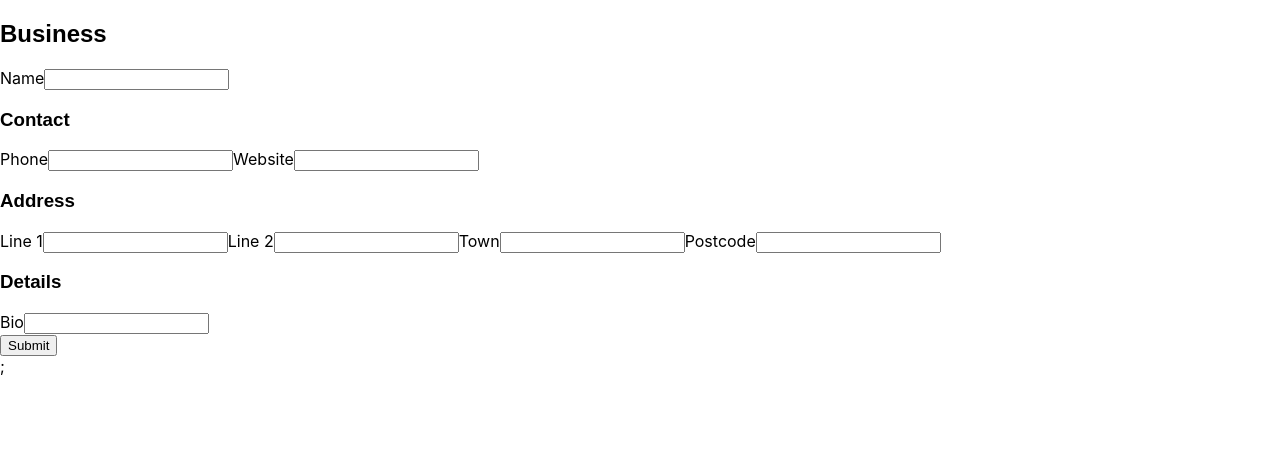
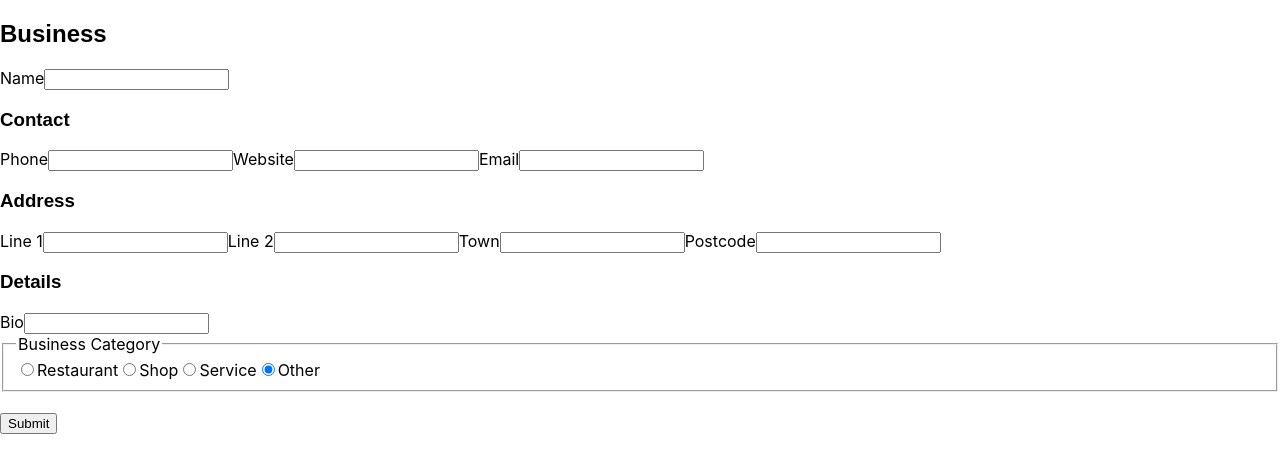
Before and after one commit to dawlishwarren/BSCC, a Next.js app in the folder bscc-directory-app/: page /new in a window 1280 px wide. Shown: the top 472 px of the page. Built offline with nearby package versions, Linux system fonts and the light colour scheme; a web font is replaced by a local one.

Commit message:
Dir has basic functions and next-auth installed

```diff
--- a/bscc-directory-app/components/form/Form.js
+++ b/bscc-directory-app/components/form/Form.js
@@ -14,10 +14,12 @@ const Form = ({ formId, businessForm, forNewBusiness = true }) => {
 		bio: businessForm.bio,
 		phone: businessForm.contact.phone,
 		website: businessForm.contact.website,
+		email: businessForm.contact.email,
 		line_1: businessForm.address.line_1,
 		line_2: businessForm.address.line_2,
 		town: businessForm.address.town,
 		postcode: businessForm.address.postcode,
+		category: businessForm.category,
 	});
 
 	/* The PUT method edits an existing entry in the mongodb database. */
@@ -36,6 +38,7 @@ const Form = ({ formId, businessForm, forNewBusiness = true }) => {
 					contact: {
 						phone: form.phone,
 						website: form.website,
+						email: form.email,
 					},
 					address: {
 						line_1: form.line_1,
@@ -44,6 +47,7 @@ const Form = ({ formId, businessForm, forNewBusiness = true }) => {
 						postcode: form.postcode,
 					},
 					bio: form.bio,
+					category: form.category,
 				}),
 			});
 
@@ -53,7 +57,7 @@ const Form = ({ formId, businessForm, forNewBusiness = true }) => {
 			}
 
 			const { data } = await res.json();
-
+			console.log(data);
 			mutate(`/api/business/${id}`, data, false); // Update the local data without a revalidation
 			router.push('/directory');
 		} catch (error) {
@@ -75,6 +79,7 @@ const Form = ({ formId, businessForm, forNewBusiness = true }) => {
 					contact: {
 						phone: form.phone,
 						website: form.website,
+						email: form.email,
 					},
 					address: {
 						line_1: form.line_1,
@@ -83,9 +88,10 @@ const Form = ({ formId, businessForm, forNewBusiness = true }) => {
 						postcode: form.postcode,
 					},
 					bio: form.bio,
+					category: form.category,
 				}),
 			});
-
+			console.log(form);
 			if (!res.ok) {
 				throw new Error(res.status);
 			}
@@ -128,7 +134,6 @@ const Form = ({ formId, businessForm, forNewBusiness = true }) => {
 		if (!form.name) error.name = 'Name is required';
 		if (!form.phone) error.phone = 'A phone number is required';
 		if (!form.line_1) error.line_1 = 'A full address is required';
-		if (!form.line_2) error.line_2 = 'A full address is required';
 		if (!form.town) error.town = 'A full address is required';
 		if (!form.postcode) error.postcode = 'A full address is required';
 		if (!form.bio) error.bio = 'A business description is required';
@@ -163,6 +168,13 @@ const Form = ({ formId, businessForm, forNewBusiness = true }) => {
 					value={form.website}
 					onChange={handleChange}
 				/>
+				<label htmlFor='email'>Email</label>
+				<input
+					type='text'
+					name='email'
+					value={form.email}
+					onChange={handleChange}
+				/>
 				<h3>Address</h3>
 				<label htmlFor='line_1'>Line 1</label>
 				<input
@@ -178,7 +190,6 @@ const Form = ({ formId, businessForm, forNewBusiness = true }) => {
 					name='line_2'
 					value={form.line_2}
 					onChange={handleChange}
-					required
 				/>
 				<label htmlFor='town'>Town</label>
 				<input
@@ -206,6 +217,46 @@ const Form = ({ formId, businessForm, forNewBusiness = true }) => {
 					onChange={handleChange}
 					required
 				/>
+
+				<fieldset>
+					<legend>Business Category</legend>
+					<input
+						type='radio'
+						id='restaurant'
+						name='category'
+						value='restaurant'
+						checked={form.category === 'restaurant'}
+						onChange={handleChange}
+					/>
+					<label htmlFor='restaurant'>Restaurant</label>
+					<input
+						type='radio'
+						id='shop'
+						name='category'
+						value='shop'
+						checked={form.category === 'shop'}
+						onChange={handleChange}
+					/>
+					<label htmlFor='shop'>Shop</label>
+					<input
+						type='radio'
+						id='service'
+						name='category'
+						value='service'
+						checked={form.category === 'service'}
+						onChange={handleChange}
+					/>
+					<label htmlFor='service'>Service</label>
+					<input
+						type='radio'
+						id='other'
+						name='category'
+						value='other'
+						checked={form.category === 'other' || form.category === undefined}
+						onChange={handleChange}
+					/>
+					<label htmlFor='other'>Other</label>
+				</fieldset>
 				<br />
 				<button type='submit'>Submit</button>
 			</form>
--- a/bscc-directory-app/models/Business.js
+++ b/bscc-directory-app/models/Business.js
@@ -1,42 +1,48 @@
-import mongoose from "mongoose";
+import mongoose from 'mongoose';
 
 // BusinessSchema will correspond to a collection in your MongoDB Database
 const BusinessSchema = new mongoose.Schema({
 	name: {
 		type: String,
-		required: [true, "Please provide a business name"],
+		required: [true, 'Please provide a business name'],
 	},
 	contact: {
 		phone: {
 			type: String,
-			required: [true, "Please provide a phone number"],
+			required: [true, 'Please provide a phone number'],
 		},
 		website: {
+			type: String,
+		},
+		email: {
 			type: String,
 		},
 	},
 	address: {
 		line_1: {
 			type: String,
-			required: [true, "Please provide a valid address"],
+			required: [true, 'Please provide a valid address'],
 		},
 		line_2: {
 			type: String,
 		},
 		town: {
 			type: String,
-			required: [true, "Please provide a valid address"],
+			required: [true, 'Please provide a valid address'],
 		},
 		postcode: {
 			type: String,
-			required: [true, "Please provide a valid address"],
+			required: [true, 'Please provide a valid address'],
 		},
 	},
 	bio: {
 		type: String,
-		required: [true, "Please add details of your business"],
+		required: [true, 'Please add details of your business'],
+	},
+	category: {
+		type: String,
 	},
 });
 
 export default mongoose.models.Business ||
-	mongoose.model("Business", BusinessSchema);
+	mongoose.model('Business', BusinessSchema);
--- a/bscc-directory-app/package.json
+++ b/bscc-directory-app/package.json
@@ -12,6 +12,8 @@
     "mongodb": "^4.4.1",
     "mongoose": "^6.3.0",
     "next": "12.1.0",
+    "next-auth": "^4.3.4",
+    "nodemailer": "^6.7.4",
     "react": "17.0.2",
     "react-dom": "17.0.2",
     "react-scroll-parallax": "^3.0.3",
--- a/bscc-directory-app/pages/[id]/edit.js
+++ b/bscc-directory-app/pages/[id]/edit.js
@@ -23,6 +23,7 @@ export default function EditBusiness() {
 		contact: {
 			phone: business.contact.phone,
 			website: business.contact.website,
+			email: business.contact.email,
 		},
 		address: {
 			line_1: business.address.line_1,
@@ -31,6 +32,7 @@ export default function EditBusiness() {
 			postcode: business.address.postcode,
 		},
 		bio: business.bio,
+		category: business.category,
 	};
 	return (
 		<Form
--- a/bscc-directory-app/pages/_app.js
+++ b/bscc-directory-app/pages/_app.js
@@ -4,7 +4,7 @@ import { ParallaxProvider } from 'react-scroll-parallax';
 function MyApp({ Component, pageProps }) {
 	return (
 		<ParallaxProvider>
-			<Component {...pageProps} />;
+			<Component {...pageProps} />
 		</ParallaxProvider>
 	);
 }
--- a/bscc-directory-app/pages/index.js
+++ b/bscc-directory-app/pages/index.js
@@ -5,6 +5,7 @@ import styles from '../styles/Home.module.css';
 import Layout from '../components/layout/layout';
 import About from '../components/about/about';
 import Membership from '../components/membership/Membership';
+import Session from '../components/session/Session';
 
 export default function Home() {
 	return (
```
Also changed, not shown: bscc-directory-app/components/card/Card.js (added, +24 -0 lines), bscc-directory-app/components/session/Session.js (added, +19 -0 lines), bscc-directory-app/pages/[id]/index.js (+10 -1 lines), bscc-directory-app/pages/api/auth/[...nextauth].js (added, +11 -0 lines), bscc-directory-app/pages/directory.js (+81 -24 lines), bscc-directory-app/styles/Card.module.css (added, +34 -0 lines), 1 other file (tests, documents, lock files or other folders).
